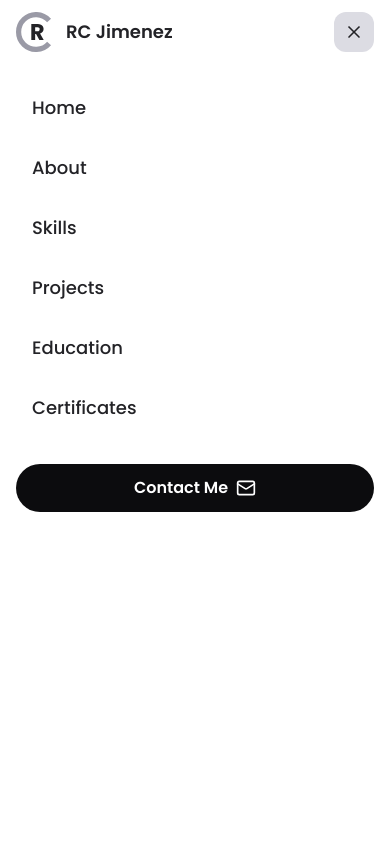
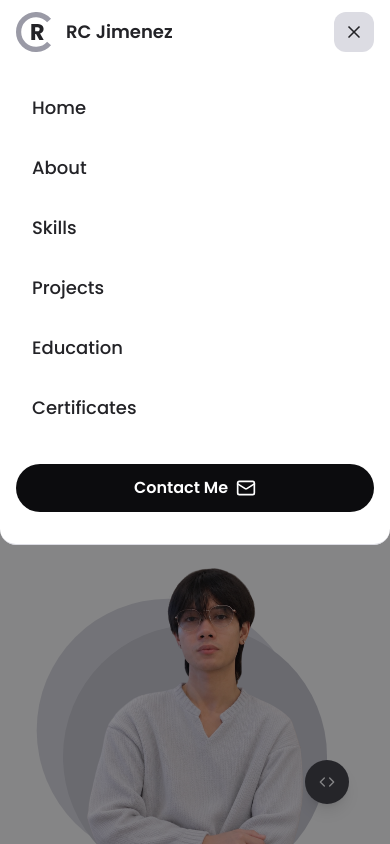
Before and after one commit to hina-san1/portfolio, a React (Vite) app: page / in a window 390 px wide. Both pictures are taken after a click on the button 354 px from the left and 32 px from the top of the page. Shown: the top 844 px of the page. Built offline with nearby package versions, Linux system fonts and the light colour scheme.

Commit message:
feat(navbar): show mobile menu as dropdown panel over dimmed page
- split the full-screen menu into a backdrop and a content panel
- close the menu when the backdrop is tapped
- cap panel height at the viewport and let it scroll on short screens

```diff
--- a/src/components/layout/MobileMenu.tsx
+++ b/src/components/layout/MobileMenu.tsx
@@ -35,7 +35,13 @@ function MobileMenu({ onClose }: MobileMenuProps) {
   }, [onClose])
 
   return (
-    <div className="fixed inset-0 z-50 flex flex-col gap-7 overflow-y-auto bg-bg px-4 pt-3 pb-8 md:px-8 lg:hidden">
+    <div className="fixed inset-0 z-50 lg:hidden">
+      <div
+        aria-hidden="true"
+        onClick={onClose}
+        className="fixed inset-0 bg-graphite-950/50"
+      />
+      <div className="relative flex max-h-dvh flex-col gap-7 overflow-y-auto rounded-b-2xl border-b border-line bg-bg px-4 pt-3 pb-8 md:px-8">
         <div className="flex items-center justify-between">
           <a
             href="#home"
@@ -73,6 +79,7 @@ function MobileMenu({ onClose }: MobileMenuProps) {
           <Mail size={20} />
         </ButtonLink>
       </div>
+    </div>
   )
 }
 
```
Lines whose indentation alone changed are shown as unchanged.
